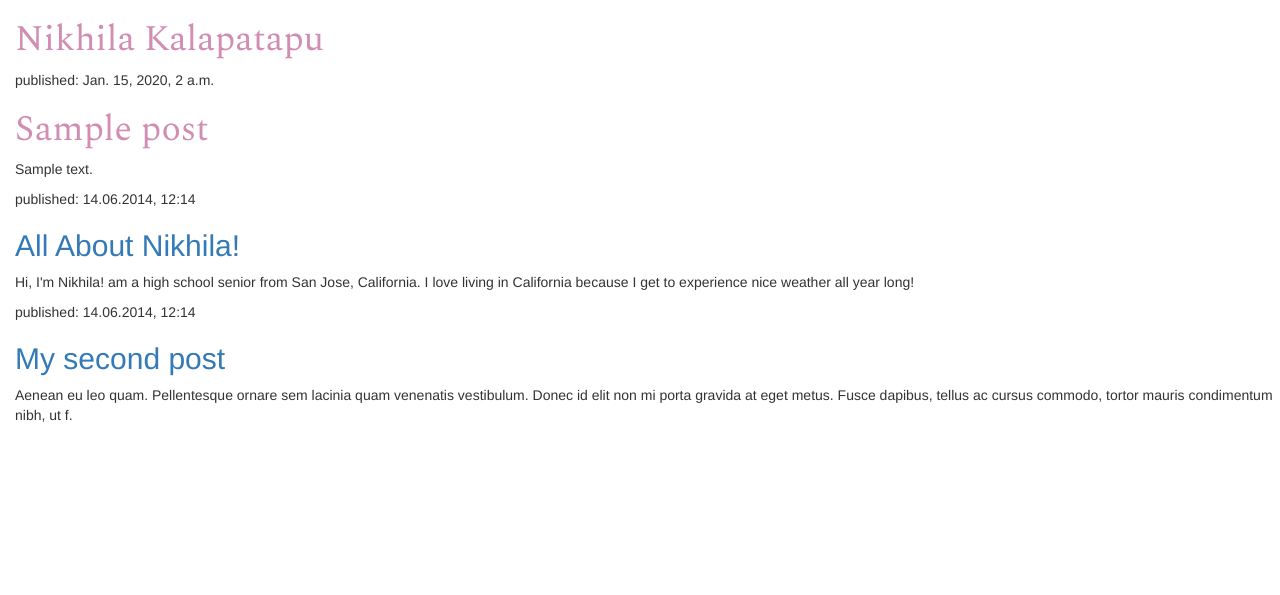
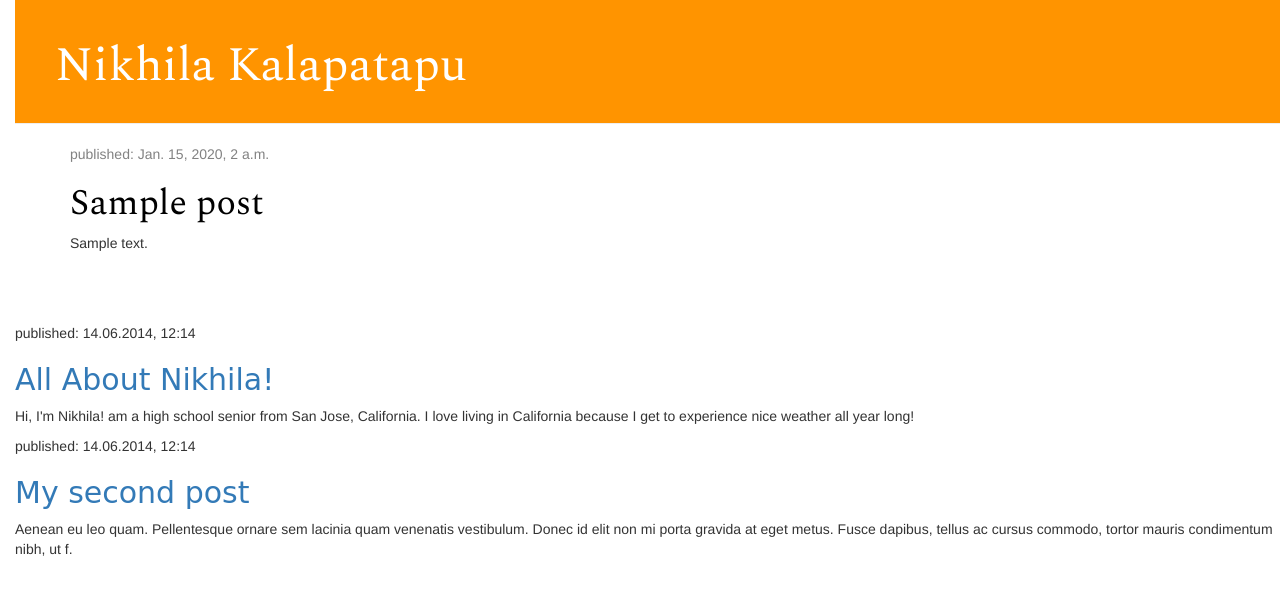
Before and after one commit to nkalapat/my-first-blog, a Django app: template blog/templates/blog/post_list.html in a window 1280 px wide. Shown: the top 595 px of the page. Run offline with Django 3.2, Linux system fonts and the light colour scheme; the template is opened without the code that fills it: values that come from a table or form of the project are taken from there, others are empty; tables that the repository leaves empty hold one stand-in row (values such as "Sample post"); some libraries are stand-ins or nearby versions.

Commit message:
madeitpretty3

```diff
--- a/blog/static/css/blog.css
+++ b/blog/static/css/blog.css
@@ -5,3 +5,49 @@ h1 a {
 body {
     padding-left: 15px;
 }
+.page-header {
+    background-color: #ff9400;
+    margin-top: 0;
+    padding: 20px 20px 20px 40px;
+}
+
+.page-header h1, .page-header h1 a, .page-header h1 a:visited, .page-header h1 a:active {
+    color: #ffffff;
+    font-size: 36pt;
+    text-decoration: none;
+}
+
+.content {
+    margin-left: 40px;
+}
+
+h1, h2, h3, h4 {
+    font-family: 'Lobster', cursive;
+}
+
+.date {
+    color: #828282;
+}
+
+.save {
+    float: right;
+}
+
+.post-form textarea, .post-form input {
+    width: 100%;
+}
+
+.top-menu, .top-menu:hover, .top-menu:visited {
+    color: #ffffff;
+    float: right;
+    font-size: 26pt;
+    margin-right: 20px;
+}
+
+.post {
+    margin-bottom: 70px;
+}
+
+.post h1 a, .post h1 a:visited {
+    color: #000000;
+}
--- a/blog/templates/blog/post_list.html
+++ b/blog/templates/blog/post_list.html
@@ -9,17 +9,25 @@
 
     </head>
     <body>
-        <div>
+        <div class="page-header">
             <h1><a href="">Nikhila Kalapatapu</a></h1>
         </div>
 
-        {% for post in posts %}
-    <div>
-        <p>published: {{ post.published_date }}</p>
-        <h1><a href="">{{ post.title }}</a></h1>
-        <p>{{ post.text|linebreaksbr }}</p>
+        <div class="content container">
+    <div class="row">
+        <div class="col-md-8">
+            {% for post in posts %}
+                <div class="post">
+                    <div class="date">
+                        <p>published: {{ post.published_date }}</p>
+                    </div>
+                    <h1><a href="">{{ post.title }}</a></h1>
+                    <p>{{ post.text|linebreaksbr }}</p>
+                </div>
+            {% endfor %}
+        </div>
     </div>
-        {% endfor %}
+</div>
 
         <div>
             <p>published: 14.06.2014, 12:14</p>
```
